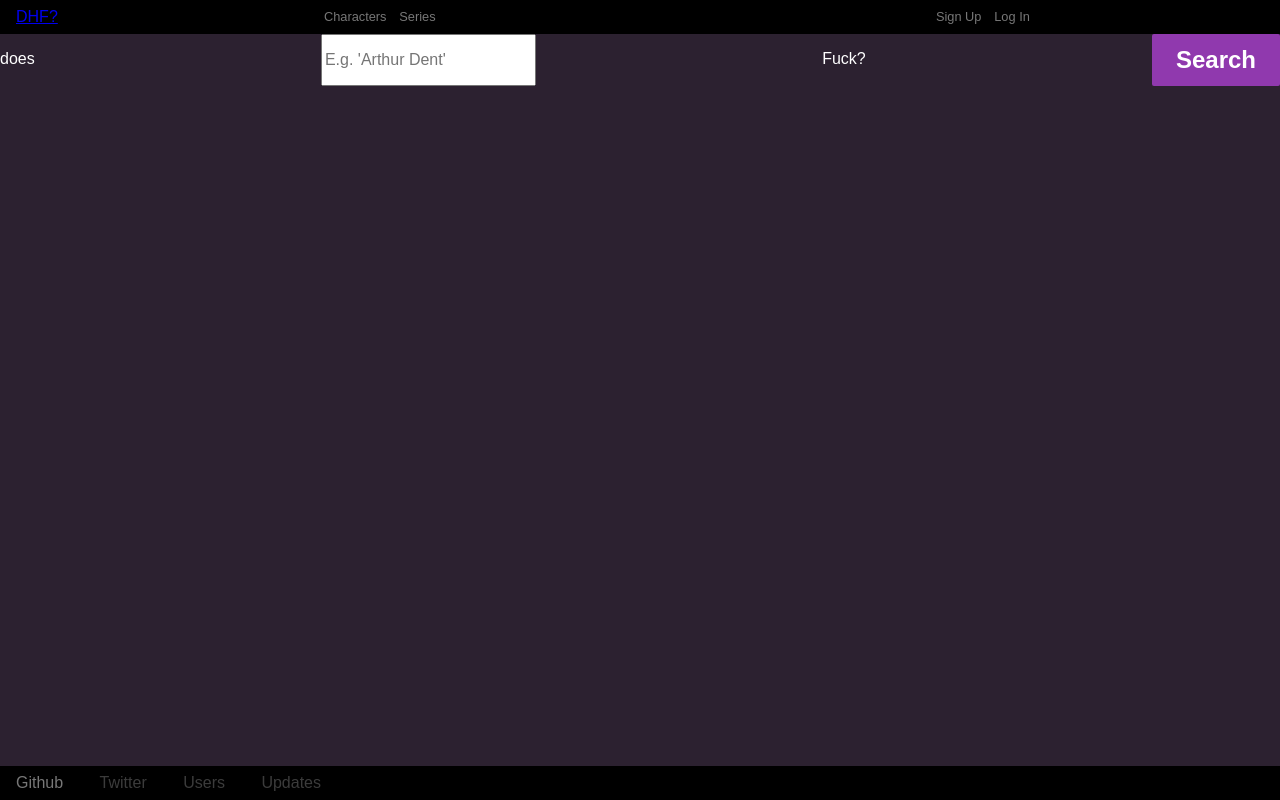
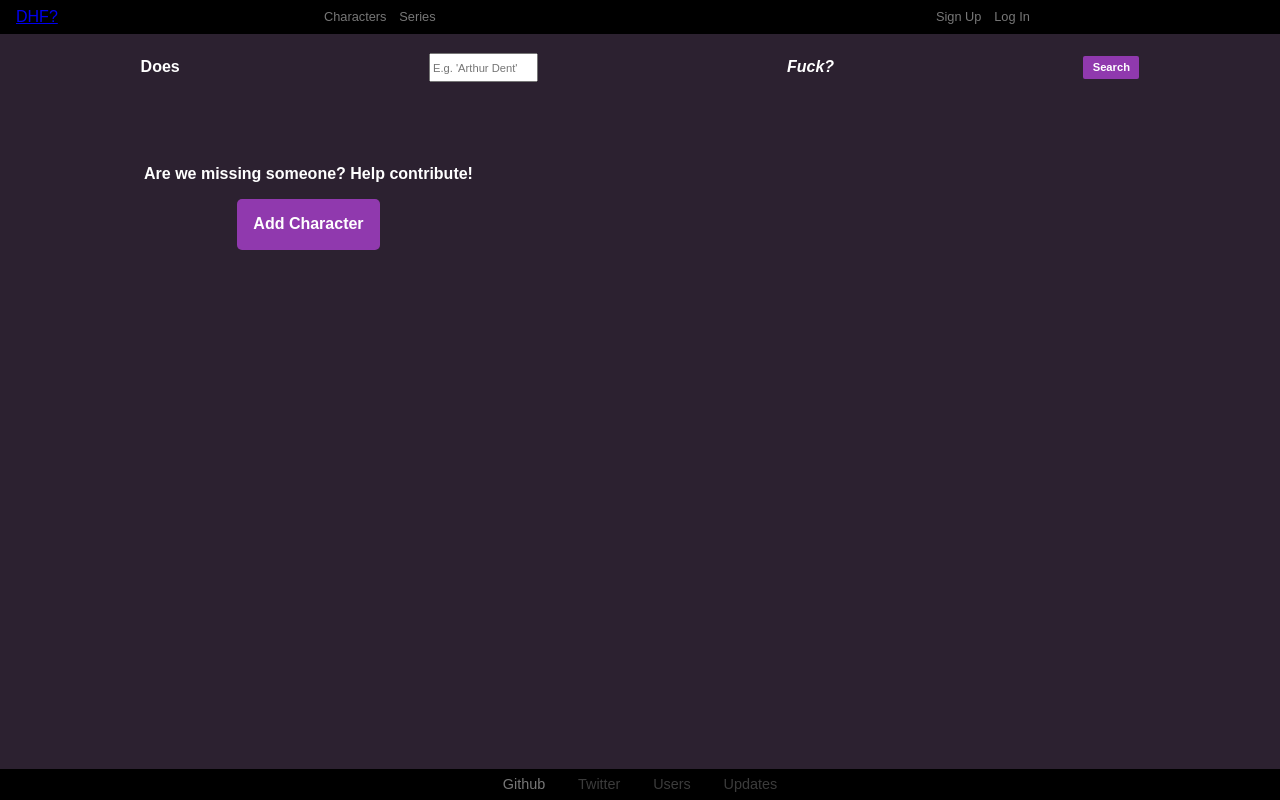
Before and after one commit to ctiller15/dhf-website, a Django app: page /characters/list/ in a window 1280 px wide. Run offline with Django 3.2, Linux system fonts and the light colour scheme; data that the repository does not hold is empty; parts of the project's set-up code (start-up, migrations or seed data) failed here and were passed over; some libraries are stand-ins or nearby versions.

Commit message:
Finish styling for character list page

```diff
--- a/dhf_website/characters/templates/character_list_page.html
+++ b/dhf_website/characters/templates/character_list_page.html
@@ -1,7 +1,24 @@
 {% extends 'base.html' %}
 
 {% block content %}
-	{% for character in results %}
-		<a href="/characters/char-id-{{character.id}}/">{{character.name}}</a>
-	{% endfor %}
+	{% regroup results by first_char_group as character_letter_list %}
+	<section class="list-page-content pure-menu">
+		{% for prefix in character_letter_list %}
+		<p class="pure-menu-heading"><strong>{{ prefix.grouper }}</strong></p>
+		<ul class="pure-menu-list">
+			<hr/>
+			{% for character in prefix.list %}
+			<li class="pure-menu-item">
+				<a class="pure-menu-link" href="/characters/char-id-{{character.id}}/">{{character.name}}</a>
+			</li>
+			{% endfor %}
+		</ul>
+		{% endfor %}
+
+		<section class="list-add-button">
+			<p><strong>Are we missing someone? Help contribute!</strong></p>
+			<a href="{% url 'character_creation_page' %}"><strong>Add Character</strong></a>
+		</section>
+	</section>
+
 {% endblock %}
--- a/dhf_website/characters/views.py
+++ b/dhf_website/characters/views.py
@@ -130,7 +130,7 @@ def character_page(request, character_name=None, character_id=None):
 
 def character_list(request):
     if request.method == 'GET':
-        characters = Character.objects.all()
+        characters = Character.objects.all().order_by('name')
 
         return render(request, 'character_list_page.html', context={ 'results': characters })
 
--- a/dhf_website/static/css/main.css
+++ b/dhf_website/static/css/main.css
@@ -7,6 +7,7 @@ body {
 	--main-button-color: #9039AE;
 	--main-text-color: #FFFFFF;
 	--nav-bg-color: #000000;
+	--link-default-color: #2AB2FE;
 	background-color: var(--main-bg-color);
 	color: var(--main-text-color);
 	display: flex;
@@ -74,9 +75,71 @@ body {
 
 .search-bar {
 	display: flex;
-	justify-content: space-between;
+	justify-content: space-around;
+	align-items: center;
+	padding: .5em 1em;
+}
+
+.search-bar input {
+	width: 9em;
+	height: 2em;
+	font-size: .7em;
+}
+
+.search-bar input.pure-button {
+	width: 5em;
+	height: 2em;
+	line-height: 1em;
+	padding: 0;
+}
+
+.list-page-content {
+	display: flex;
+	flex-direction: column;
+	align-items: flex-start;
+	padding: 0 10%;
+}
+
+.list-page-content hr {
+	width: 100%;
+	margin: .2em 0em 0em 1em;
+}
+
+.list-page-content .pure-menu-list {
+	margin-bottom: 1em;
+}
+
+.list-page-content .pure-menu-heading {
+	margin-bottom: .2em;
+	color: var(--main-text-color);
+}
+
+.list-page-content .pure-menu-item {
+	height: unset;
+}
+
+a:not(.navbar *, .footer *) , .pure-menu-link:not(.navbar *, .footer *) {
+	text-decoration: underline;
+	color: var(--link-default-color);
+}
+
+.list-add-button {
+	padding: 3em 1em;
+	text-align: center;
+}
+
+.list-add-button a {
+	background-color: var(--main-button-color);
+	text-decoration: none;
+	color: var(--main-text-color);
+	padding: 1em;
+	display: inline-block;
+	border-radius: 5px;
 }
 
 .footer {
 	background-color: var(--nav-bg-color);
+	font-size: .9em;
+	display: flex;
+	justify-content: space-around;
 }
--- a/dhf_website/users/templates/base.html
+++ b/dhf_website/users/templates/base.html
@@ -51,7 +51,7 @@
 					method="get"
 					class="search-bar">
 
-					<p>does</p>
+					<p><strong>Does</strong></p>
 
 					<input
 						type="text"
@@ -59,7 +59,7 @@
 						placeholder="E.g. 'Arthur Dent'"
 						maxLength="100"/>
 
-					<p>Fuck?</p>
+					<p><i><strong>Fuck?</strong></i></p>
 
 					<input class="pure-button home-search-button"
 						type="submit"
```
Also changed, not shown: dhf_website/characters/models.py (+7 -0 lines).
